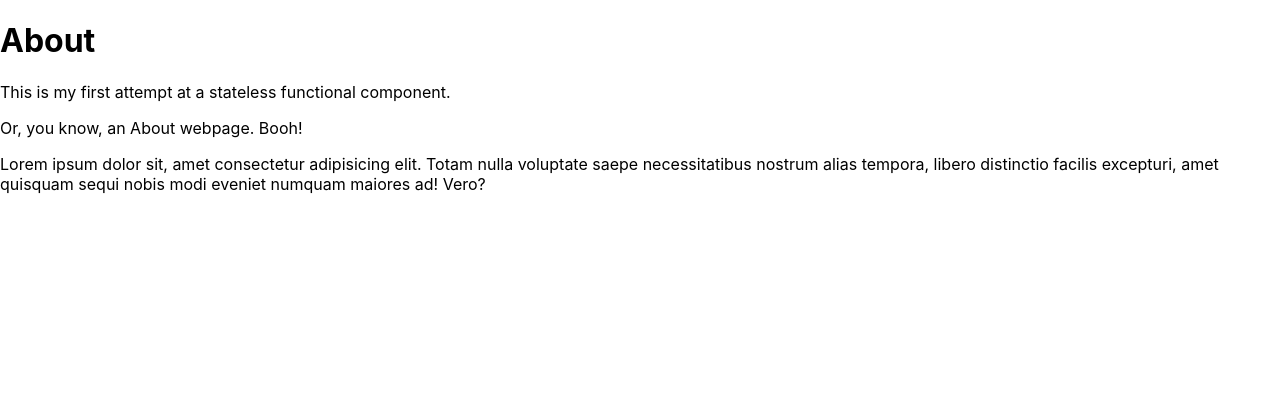
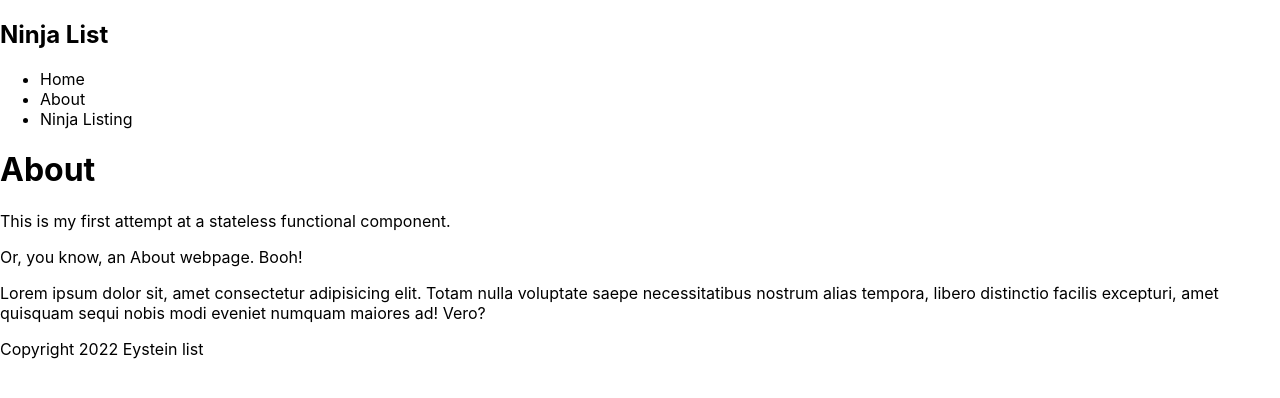
Before and after one commit to eystein/ninja-list, a Next.js app: page /about in a window 1280 px wide. Shown: the top 398 px of the page. Built offline with nearby package versions, Linux system fonts and the light colour scheme.

Commit message:
Lesson 4: create Layout component

```diff
--- /dev/null
+++ b/comps/Layout.js
@@ -0,0 +1,14 @@
+import Footer from "./Footer";
+import Navbar from "./Navbar";
+
+const Layout = ({ children }) => {
+	return (
+		<>
+			<Navbar />
+			{ children }
+			<Footer />
+		</>
+	 );
+}
+
+export default Layout;
--- a/pages/_app.js
+++ b/pages/_app.js
@@ -1,7 +1,12 @@
+import Layout from '../comps/Layout'
 import '../styles/globals.css'
 
 function MyApp({ Component, pageProps }) {
-  return <Component {...pageProps} />
+  return (
+		<Layout>
+			<Component {...pageProps} />
+		</Layout>
+	)
 }
 
 export default MyApp
--- a/pages/index.js
+++ b/pages/index.js
@@ -8,14 +8,12 @@
 export default function Home() {
   return (
 		<>
-			<Navbar />
 			<h1>Hello next</h1>
 			<p>Lorem ipsum, dolor sit amet consectetur adipisicing elit. Labore officiis assumenda pariatur eos illum, sunt sequi aut atque consequuntur dolorem recusandae quia suscipit omnis laboriosam architecto! Nam quaerat dolore blanditiis.</p>
 			<p>Lorem ipsum, dolor sit amet consectetur adipisicing elit. Labore officiis assumenda pariatur eos illum, sunt sequi aut atque consequuntur dolorem recusandae quia suscipit omnis laboriosam architecto! Nam quaerat dolore blanditiis.</p>
 			<Link href="/ninjas">
 				<a>See Ninja listing</a>
 			</Link>
-			<Footer />
 		</>
   )
 }
```
